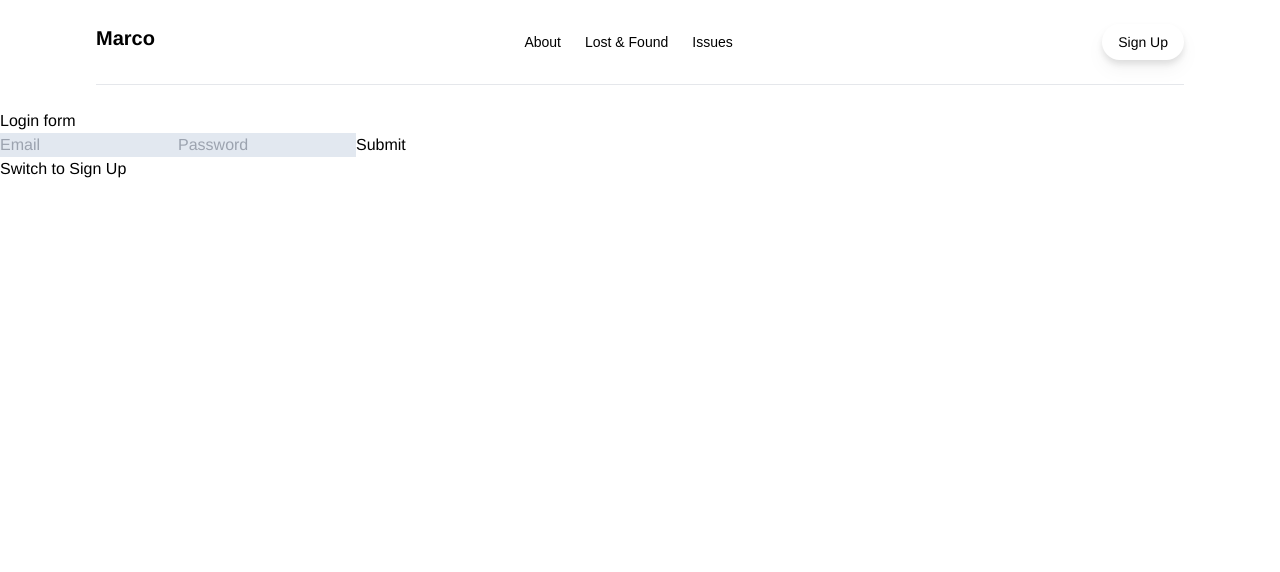
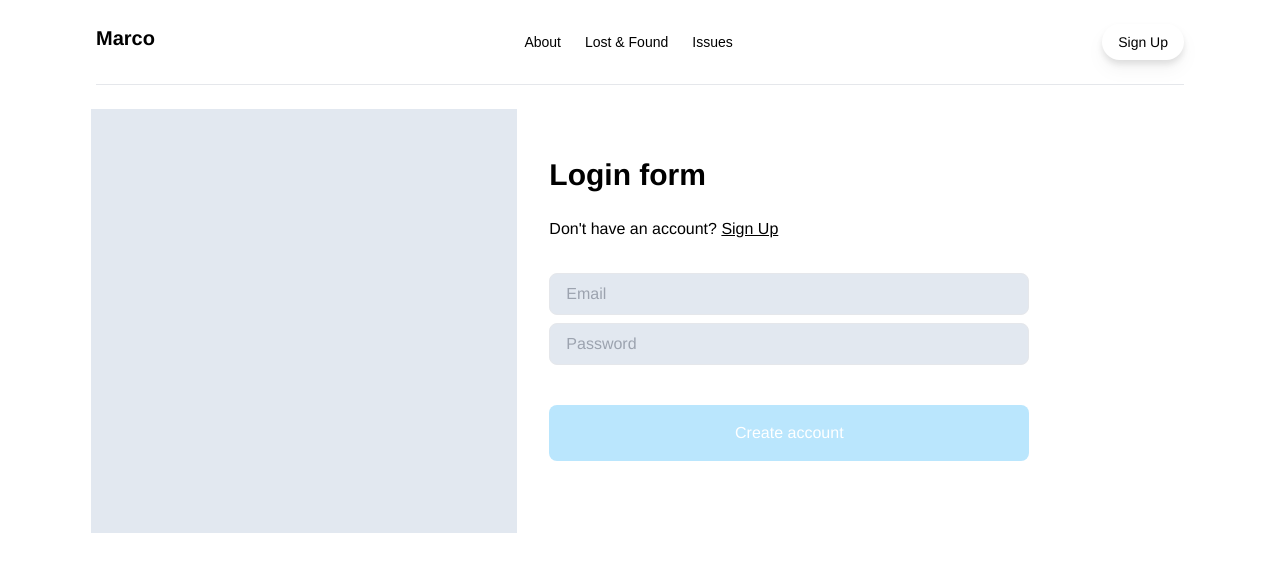
Before and after one commit to himanshu-2l/colorstack-hackathon-2024, a React (Vite) app in the folder client/: page /login in a window 1280 px wide. Shown: the top 572 px of the page. Built offline with nearby package versions, Linux system fonts and the light colour scheme.

Commit message:
frontend forms

```diff
--- a/client/src/pages/Layout.jsx
+++ b/client/src/pages/Layout.jsx
@@ -26,7 +26,7 @@ const Layout = () => {
               </Link>
             </li>
           </div>
-          <Link to="/">
+          <Link to="/login">
             <ul class="bg-white text-black drop-shadow-lg rounded-full text-sm px-4 py-2 ">
               Sign Up
             </ul>
--- a/client/src/pages/Login.jsx
+++ b/client/src/pages/Login.jsx
@@ -1,65 +1,86 @@
 import React, { useState } from "react";
-import axios from 'axios';
-import { useNavigate } from 'react-router-dom';
+import axios from "axios";
+import { useNavigate } from "react-router-dom";
+import fishes from "../assets/fishes.jpg";
 
 const Login = () => {
-  const [credentials, setCredentials] = useState({ email: '', password: '' });
+  const [credentials, setCredentials] = useState({ email: "", password: "" });
   const [signupData, setSignupData] = useState({
     NameFirst: "",
     NameLast: "",
     email: "",
     Pass: "",
-    Admin: false
+    Admin: false,
   });
   const [isLoggingIn, setIsLoggingIn] = useState(true);
   const navigate = useNavigate();
 
-
   const handleLoginChange = (e) => {
     const { name, value } = e.target;
-    setCredentials(prevState => ({ ...prevState, [name]: value }));
+    setCredentials((prevState) => ({ ...prevState, [name]: value }));
   };
 
   const handleSignupChange = (e) => {
     const { name, value } = e.target;
-    setSignupData(prevState => ({ ...prevState, [name]: value }));
+    setSignupData((prevState) => ({ ...prevState, [name]: value }));
   };
 
   const submitLogin = async (e) => {
     e.preventDefault();
     try {
-      const res = await axios.post('http://localhost:3000/api/users/login', {
+      const res = await axios.post("http://localhost:3000/api/users/login", {
         email: credentials.email,
-        Pass: credentials.password
+        Pass: credentials.password,
       });
       console.log(res.data);
 
-      navigate('/');
+      navigate("/");
     } catch (error) {
-      console.error("Login Failed:", error.response?.data?.message || error.message);
+      console.error(
+        "Login Failed:",
+        error.response?.data?.message || error.message
+      );
     }
   };
 
   const submitSignUp = async (e) => {
     e.preventDefault();
     try {
-      const res = await axios.post('http://localhost:3000/api/users/register', signupData);
+      const res = await axios.post(
+        "http://localhost:3000/api/users/register",
+        signupData
+      );
       console.log(res.data);
-      console.log("Signed up")
-      navigate('/login');
+      console.log("Signed up");
+      navigate("/login");
     } catch (error) {
-      console.error("Signup Failed:", error.response?.data?.message || error.message);
+      console.error(
+        "Signup Failed:",
+        error.response?.data?.message || error.message
+      );
     }
   };
 
   return (
     <div>
+      <div className="flex flex-row justify-center  gap-8">
+        <div className="w-1/3 bg-slate-200"></div>
         {isLoggingIn ? (
-        <>
-          <p>Login form</p>
-          <form onSubmit={submitLogin}>
+          <div className="w-1/2 mt-12">
+            <p className="text-3xl font-bold ">Login form</p>
+
+            <br></br>
+            <button onClick={() => setIsLoggingIn(false)}>
+              Don't have an account? <span className="underline">Sign Up</span>
+            </button>
+
+            <br></br>
+            <form
+              onSubmit={submitLogin}
+              className="flex flex-col w-3/4 gap-2 mt-8"
+            >
               <input
-              className="bg-slate-200"
+                className="bg-slate-200 rounded-lg px-4 py-2 border "
                 type="email"
                 name="email"
                 value={credentials.email}
@@ -68,7 +89,7 @@ const Login = () => {
                 placeholder="Email"
               />
               <input
-              className="bg-slate-200"
+                className="bg-slate-200 rounded-lg px-4 py-2 border"
                 type="password"
                 name="password"
                 value={credentials.password}
@@ -76,16 +97,33 @@ const Login = () => {
                 onChange={handleLoginChange}
                 placeholder="Password"
               />
-            <button type="submit">Submit</button>
+
+              <button
+                type="submit"
+                className="px-4 py-4 gap-2 mt-8 w-full bg-sky-200 rounded-lg text-white hover:bg-sky-300 transition duration-3"
+              >
+                Create account
+              </button>
             </form>
-          <button onClick={() => setIsLoggingIn(false)}>Switch to Sign Up</button>
-        </>
+
+            <br></br>
+            <br></br>
+            <br></br>
+          </div>
         ) : (
-        <>
-          <p>Create account</p>
-          <form onSubmit={submitSignUp}>
+          <div className="w-1/2 mt-12">
+            <p className="text-3xl font-bold ">Create account</p>
+
+            <button onClick={() => setIsLoggingIn(true)}>
+              Already have an account? <span className="underline">Log In</span>
+            </button>
+
+            <form
+              onSubmit={submitSignUp}
+              className="flex flex-col w-3/4 gap-2 mt-8"
+            >
               <input
-              className="bg-slate-200"
+                className="bg-slate-200 rounded-lg px-4 py-2 border"
                 name="NameFirst"
                 value={signupData.NameFirst}
                 required
@@ -93,7 +131,7 @@ const Login = () => {
                 placeholder="First Name"
               />
               <input
-              className="bg-slate-200"
+                className="bg-slate-200 rounded-lg px-4 py-2 border"
                 name="NameLast"
                 value={signupData.NameLast}
                 required
@@ -101,7 +139,7 @@ const Login = () => {
                 placeholder="Last Name"
               />
               <input
-              className="bg-slate-200"
+                className="bg-slate-200 rounded-lg px-4 py-2 border"
                 type="email"
                 name="email"
                 value={signupData.email}
@@ -110,7 +148,7 @@ const Login = () => {
                 placeholder="Email"
               />
               <input
-              className="bg-slate-200"
+                className="bg-slate-200 rounded-lg px-4 py-2 border"
                 type="password"
                 name="Pass"
                 value={signupData.Pass}
@@ -118,11 +156,16 @@ const Login = () => {
                 onChange={handleSignupChange}
                 placeholder="Password"
               />
-            <button type="submit">Sign Up</button>
+              <button
+                type="submit"
+                className="px-4 py-4 gap-2 mt-8 w-full bg-sky-200 rounded-lg text-white hover:bg-sky-300 transition duration-3"
+              >
+                Sign Up
+              </button>
             </form>
-          <button onClick={() => setIsLoggingIn(true)}>Switch to Login</button>
-        </>
+          </div>
         )}
+      </div>
     </div>
   );
 };
```
Lines whose indentation alone changed are shown as unchanged.
